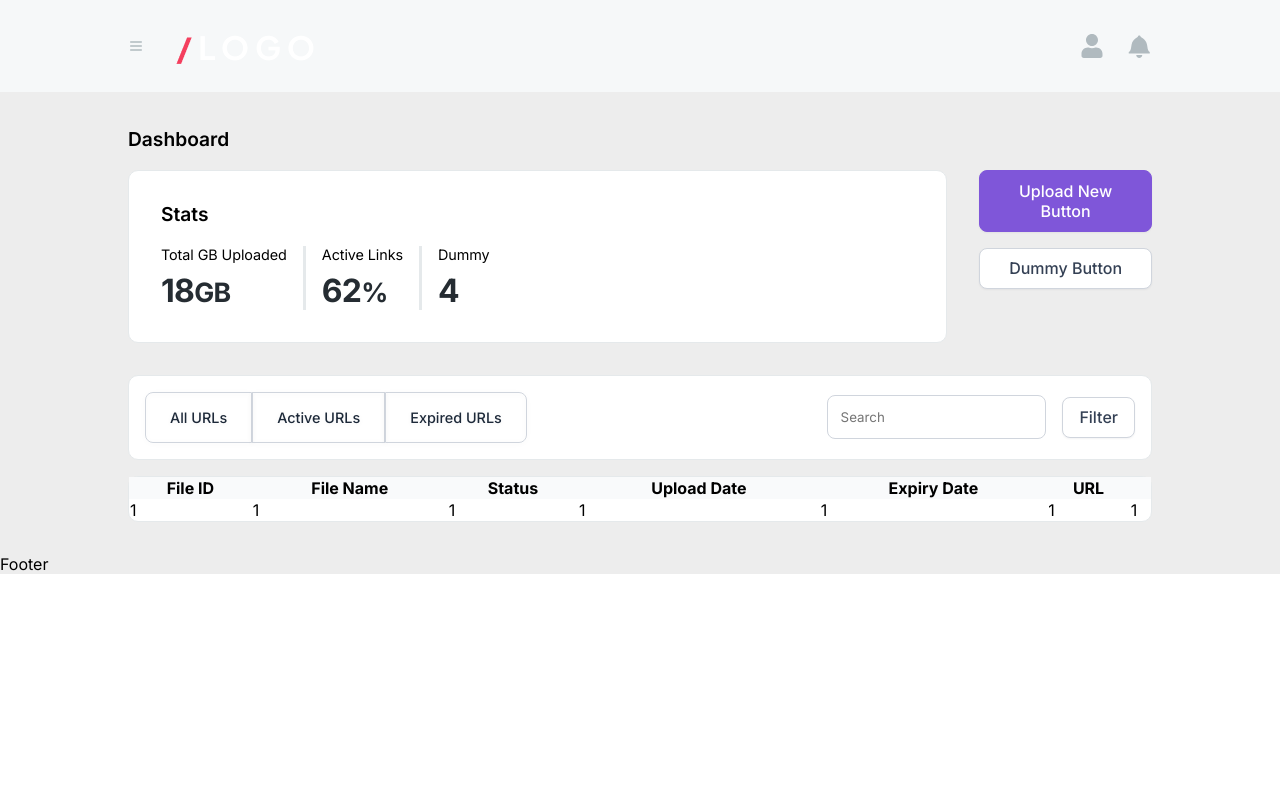
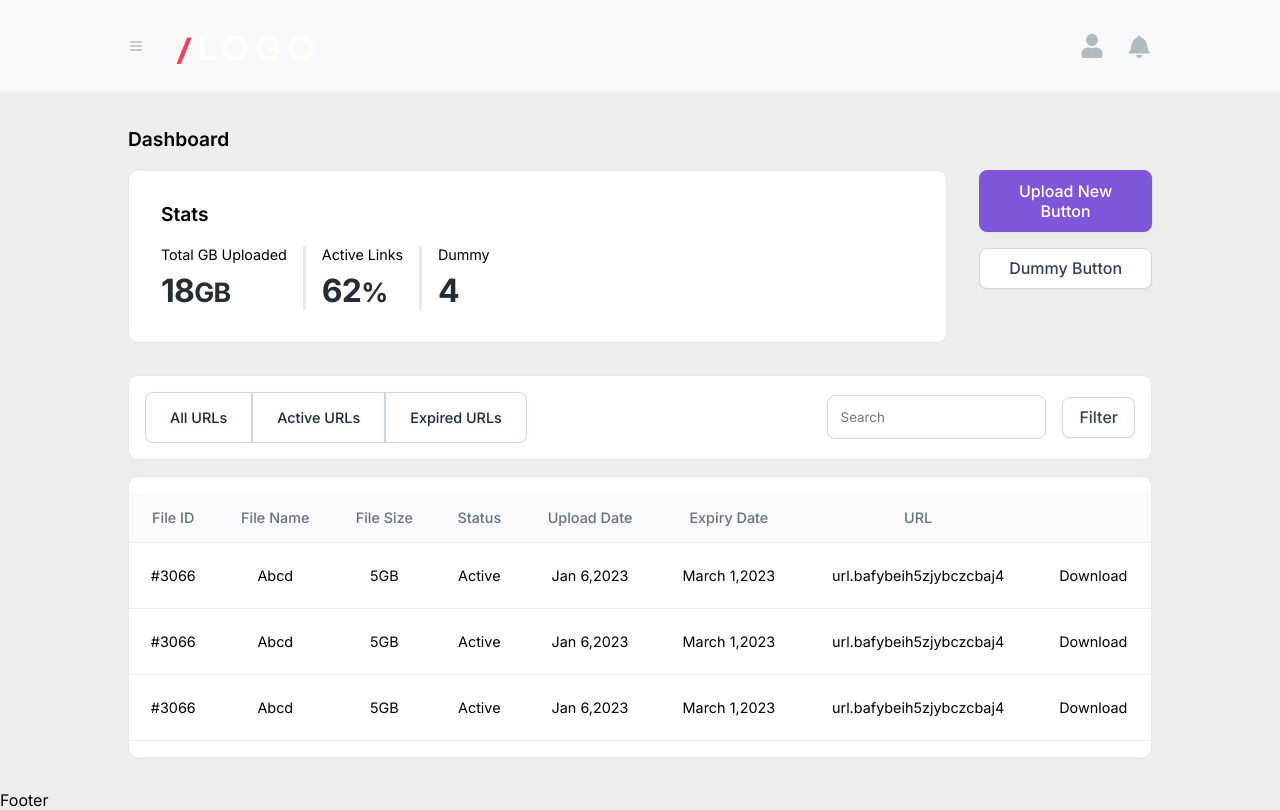
Before and after one commit to pranavkonde/data-depot-frontend, a React (Vite) app: page /dashboard in a window 1280 px wide. Built offline with nearby package versions, Linux system fonts and the light colour scheme.

Commit message:
changes to UI

```diff
--- a/src/Containers/TableContainer/TableContainer.scss
+++ b/src/Containers/TableContainer/TableContainer.scss
@@ -1,11 +1,28 @@
 .TableContainer {
   margin: 1rem 0rem;
+  padding: 1rem 0rem;
   table {
     width: 100%;
     border-collapse: collapse;
     border-radius: 8px;
     thead {
       background: #f9fafb;
+      tr > th {
+        font-weight: 500;
+        font-size: 0.9rem;
+        color: #667085;
+        padding: 1rem;
+        border-bottom: 1px solid #eaecf0;
+      }
+    }
+    tbody {
+      tr > td {
+        padding: 1.5rem 1rem;
+        text-align: center;
+        font-weight: 400;
+        font-size: 0.9rem;
+        border-bottom: 1px solid #eaecf0;
+      }
     }
   }
 }
--- a/src/Containers/TableContainer/TableContainer.tsx
+++ b/src/Containers/TableContainer/TableContainer.tsx
@@ -3,12 +3,13 @@ import "./TableContainer.scss";
 
 function TableContainer() {
   return (
-    <div className="TableContainer _card">
-      <table>
+    <div className="TableContainer _card ">
+      <table className="">
         <thead>
           <tr>
             <th>File ID</th>
             <th>File Name</th>
+            <th>File Size</th>
             <th>Status</th>
             <th>Upload Date</th>
             <th>Expiry Date</th>
@@ -18,13 +19,52 @@ function TableContainer() {
         </thead>
         <tbody>
           <tr>
-            <td>1</td>
-            <td>1</td>
-            <td>1</td>
-            <td>1</td>
-            <td>1</td>
-            <td>1</td>
-            <td>1</td>
+            <td>#3066</td>
+            <td>Abcd</td>
+            <td>
+                <span className="fileSize">5GB</span>
+            </td>
+            <td>
+                <span className="fileSize">Active</span>
+            </td>
+            <td>Jan 6,2023</td>
+            <td>March 1,2023</td>
+            <td>url.bafybeih5zjybczcbaj4</td>
+            <td>
+                <span className="download">Download</span>
+            </td>
+          </tr>
+          <tr>
+            <td>#3066</td>
+            <td>Abcd</td>
+            <td>
+                <span className="fileSize">5GB</span>
+            </td>
+            <td>
+                <span className="fileSize">Active</span>
+            </td>
+            <td>Jan 6,2023</td>
+            <td>March 1,2023</td>
+            <td>url.bafybeih5zjybczcbaj4</td>
+            <td>
+                <span className="download">Download</span>
+            </td>
+          </tr>
+          <tr>
+            <td>#3066</td>
+            <td>Abcd</td>
+            <td>
+                <span className="fileSize">5GB</span>
+            </td>
+            <td>
+                <span className="fileSize">Active</span>
+            </td>
+            <td>Jan 6,2023</td>
+            <td>March 1,2023</td>
+            <td>url.bafybeih5zjybczcbaj4</td>
+            <td>
+                <span className="download">Download</span>
+            </td>
           </tr>
         </tbody>
       </table>
```
